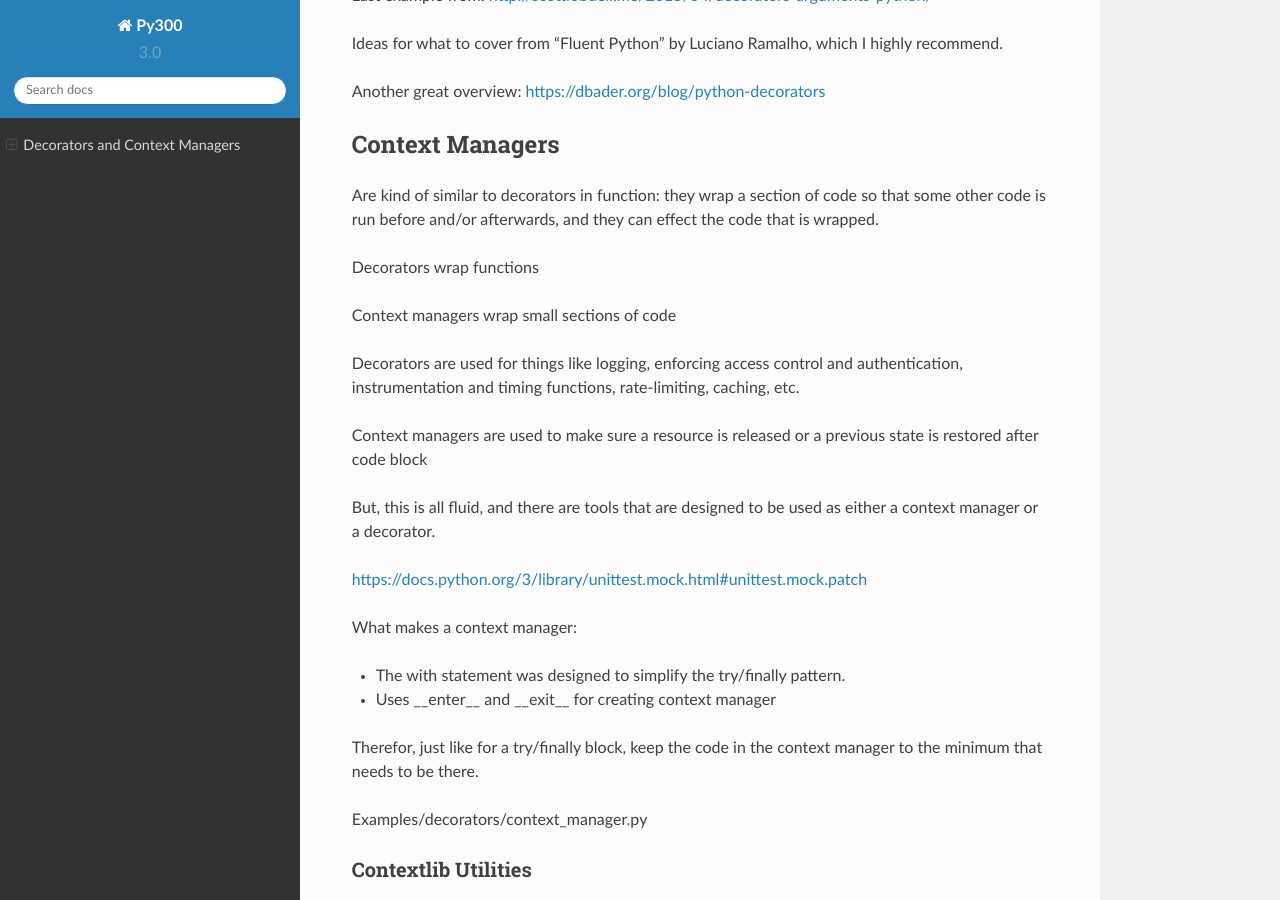
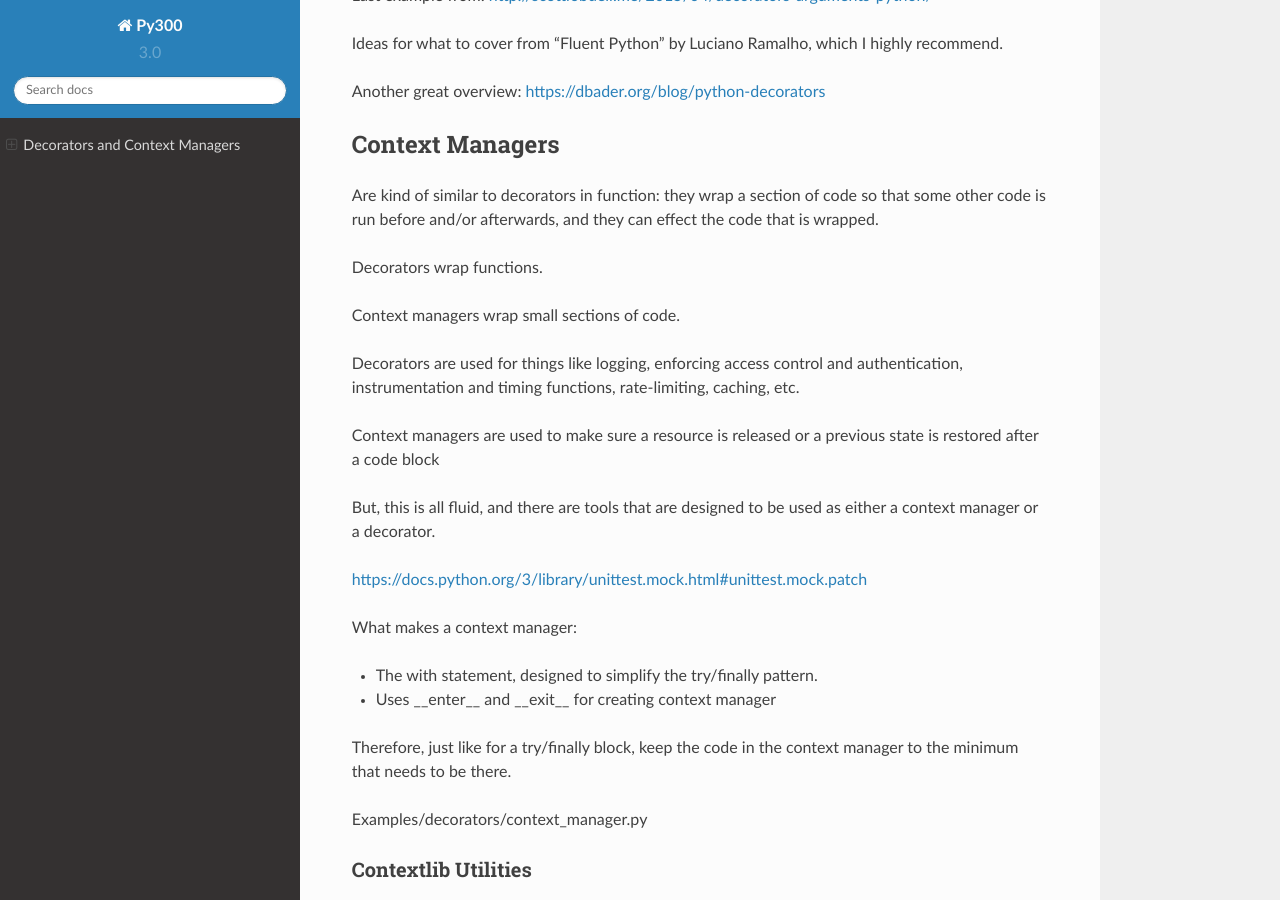
Before and after one commit to UWPCE-PythonCert/Py300, a Sphinx documentation site: the page built from source/decorators_contextmanagers.rst, in a window 1280 px wide and 900 px high, scrolled down 3974 px. Built offline with Sphinx 7.4.7 and the Read the Docs theme 2.0.0, drawn with Linux system fonts in a browser that asks for light colours; some of the changed text lies outside the part shown.

Commit message:
more improvements

```diff
--- a/source/decorators_contextmanagers.rst
+++ b/source/decorators_contextmanagers.rst
@@ -156,15 +156,15 @@
 Functools Library
 -----------------
 
-Memoize decorator we created in the first quarter is in Functools:
-
-https://docs.python.org/3/library/functools.html#functools.lru_cache
-
 Single dispatch:
  - create many functions that do the same sort of thing, but based on type
  - decorator determines type, and decides which function is run
 
 https://docs.python.org/3/library/functools.html#functools.singledispatch
+
+Memoize decorator we created in the first quarter is in Functools:
+
+https://docs.python.org/3/library/functools.html#functools.lru_cache
 
 
 Stacked Decorators
@@ -234,13 +234,13 @@
 
 Are kind of similar to decorators in function: they wrap a section of code so that some other code is run before and/or afterwards, and they can effect the code that is wrapped.
 
-Decorators wrap functions
+Decorators wrap functions.
 
-Context managers wrap small sections of code
+Context managers wrap small sections of code.
 
 Decorators are used for things like logging, enforcing access control and authentication, instrumentation and timing functions, rate-limiting, caching, etc.
 
-Context managers are used to make sure a resource is released or a previous state is restored after code block
+Context managers are used to make sure a resource is released or a previous state is restored after a code block
 
 But, this is all fluid, and there are tools that are designed to be used as either a context manager or a decorator.
 
@@ -249,10 +249,10 @@
 
 What makes a context manager:
 
-- The with statement was designed to simplify the try/finally pattern.
+- The with statement, designed to simplify the try/finally pattern.
 - Uses __enter__ and __exit__ for creating context manager
 
-Therefor, just like for a try/finally block, keep the code in the context manager to the minimum that needs to be there.
+Therefore, just like for a try/finally block, keep the code in the context manager to the minimum that needs to be there.
 
 Examples/decorators/context_manager.py
 
```
Also changed, not shown: 2 other files.
